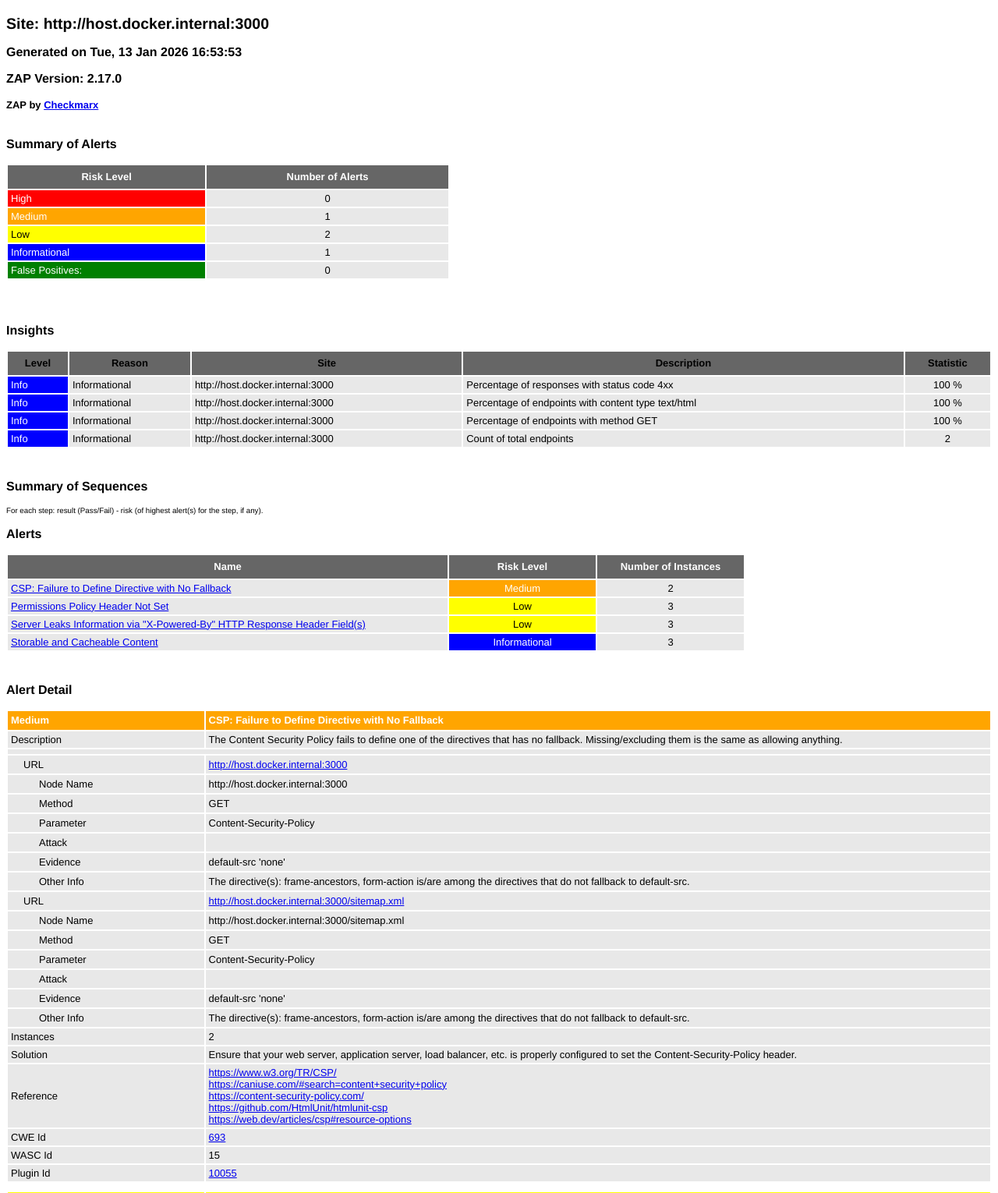
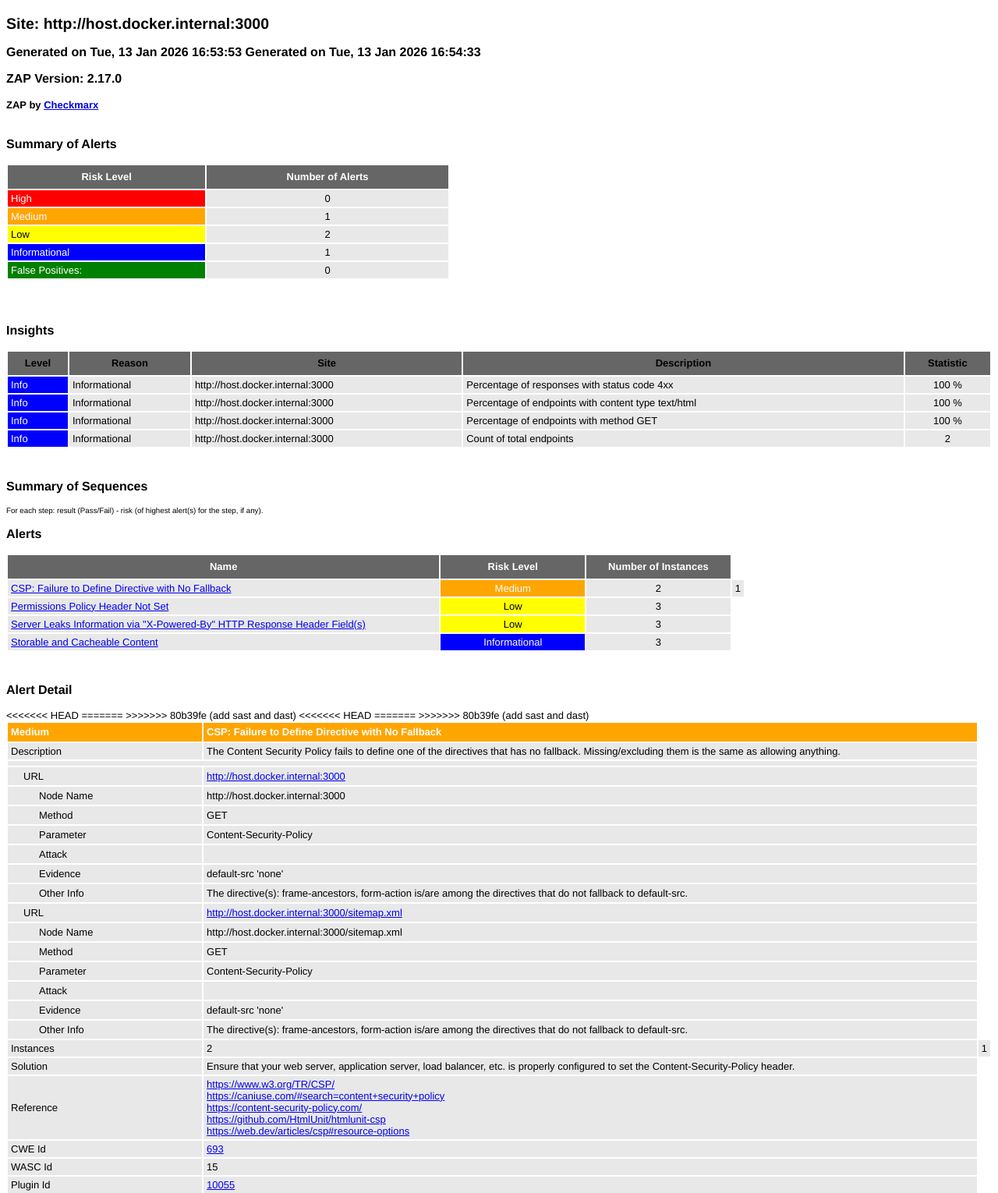
Before and after one commit to mahmoudlagrem-del/devops-task-api, a website: page zap-report.html in a window 1280 px wide. Shown: the part 103-1633 px from the top of the page at 78% size. Drawn offline with Linux system fonts and the light colour scheme.

Commit message:
fix index

```diff
--- a/zap-report.html
+++ b/zap-report.html
@@ -213,6 +213,7 @@
 
 	<h3>
 		Generated on Tue, 13 Jan 2026 16:53:53
+		Generated on Tue, 13 Jan 2026 16:54:33
 	</h3>
 
 	<h3>
@@ -391,6 +392,8 @@
 
 				<td align="center">2</td>
 
+				<td align="center">1</td>
+
 			</tr>
 			<tr>
 				<td><a href="#10063">Permissions Policy Header Not Set</a></td>
@@ -444,6 +447,7 @@
 					<tr>
 						<td width="20%"
 							class="indent1">URL</td>
+<<<<<<< HEAD
 						<td width="80%"><a href="http://host.docker.internal:3000">http://host.docker.internal:3000</a></td>
 					</tr>
 					<tr>
@@ -480,6 +484,8 @@
 					<tr>
 						<td width="20%"
 							class="indent1">URL</td>
+=======
+>>>>>>> 80b39fe (add sast and dast)
 						<td width="80%"><a href="http://host.docker.internal:3000/sitemap.xml">http://host.docker.internal:3000/sitemap.xml</a></td>
 					</tr>
 					<tr>
@@ -517,7 +523,11 @@
 					<td width="20%">Instances</td>
 
 
+<<<<<<< HEAD
 					<td width="80%">2</td>
+=======
+					<td width="80%">1</td>
+>>>>>>> 80b39fe (add sast and dast)
 
 				</tr>
 				<tr>
```
Also changed, not shown: .github/workflows/ci.yml, package.json (line endings or trailing spaces), 2 other files.
